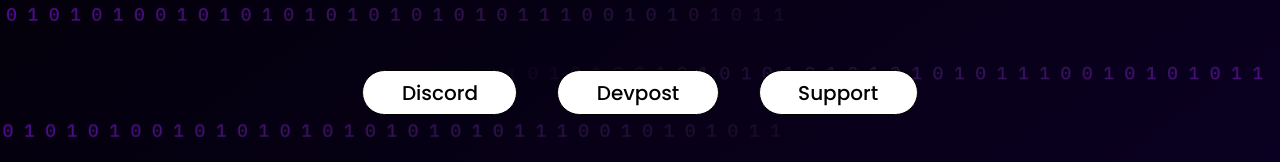
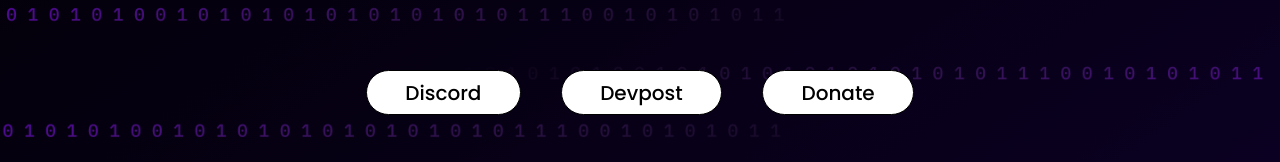
Before and after one commit to TCYTseven/UnitedHacksV2web, a Next.js app: page / in a window 1280 px wide. Shown: the part 534-696 px from the top of the page. Built offline with nearby package versions, Linux system fonts and the light colour scheme; a web font is replaced by a local one; what react-toast-notifications would draw is missing.

Commit message:
updated!

```diff
--- a/components/Hero.js
+++ b/components/Hero.js
@@ -54,9 +54,9 @@
 
         </button>
         </Link>
-        <Link  target="_blank" rel="noopener noreferrer" href="mailto:humans@hackunited.org">
+        <Link  target="_blank" rel="noopener noreferrer" href="https://bank.hackclub.com/donations/start/hackunited">
         <button className="mx-0 md:mx-5 button inline-block md:w-auto w-full md:px-[3vw] px-8 py-3 md:py-[0.9vw] leading-none border rounded-full text-black bg-white text-xl border-black mt-4 lg:mt-0">
-          Support
+          Donate
 
         </button>
         </Link>
```
